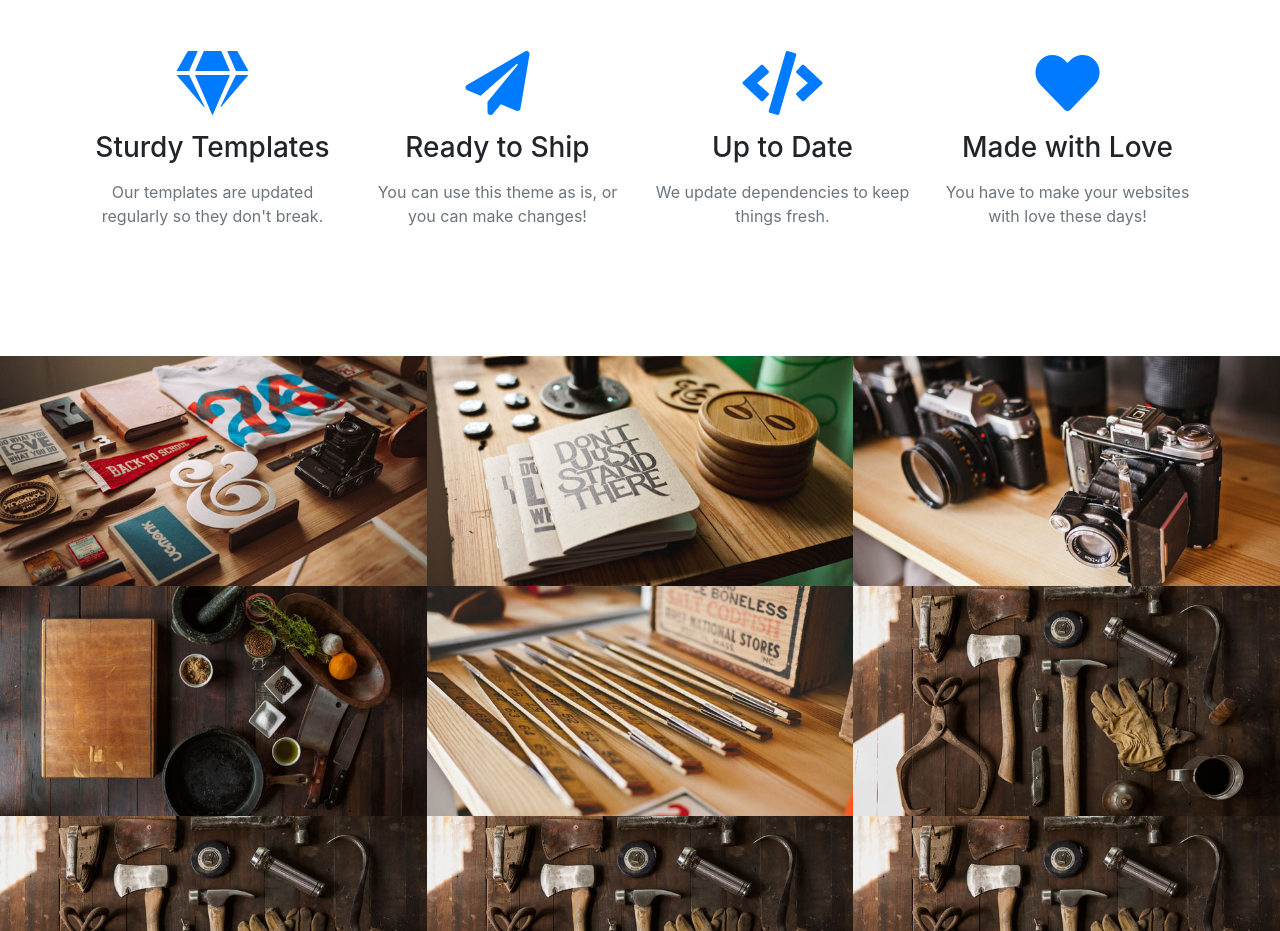
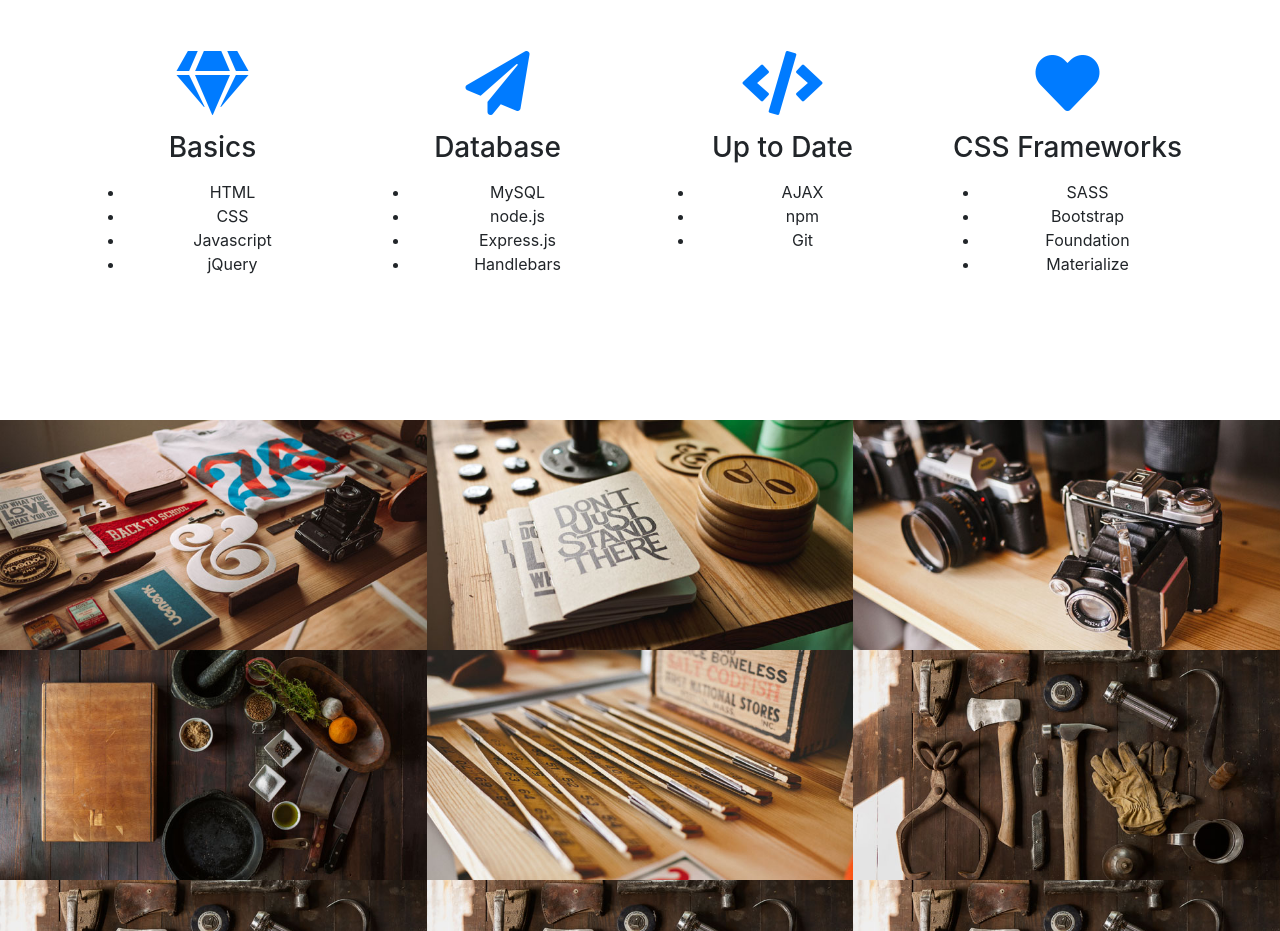
Before and after one commit to TJANGEL/Portfolio2, a website with bundled scripts: page index.html in a window 1280 px wide. Shown: the part 1754-2685 px from the top of the page. Built offline with nearby package versions, Linux system fonts and the light colour scheme.

Commit message:
added skills section

```diff
--- a/index.html
+++ b/index.html
@@ -14,7 +14,7 @@
     <link
       rel="shortcut icon"
       type="image/png"
-      href="assets/images/initials-2.png"
+      href="images/initials-2.png"
     />
     <!-- Bootstrap core CSS -->
     <link href="vendor/bootstrap/css/bootstrap.min.css" rel="stylesheet" />
@@ -155,9 +155,14 @@
           <div class="col-lg-3 col-md-6 text-center">
             <div class="service-box mt-5 mx-auto">
               <i class="fas fa-4x fa-gem text-primary mb-3 sr-icon-1"></i>
-              <h3 class="mb-3">Sturdy Templates</h3>
+              <h3 class="mb-3">Basics</h3>
               <p class="text-muted mb-0">
-                Our templates are updated regularly so they don't break.
+                <ul>
+                  <li>HTML</li>
+                  <li>CSS</li>
+                  <li>Javascript</li>
+                  <li>jQuery</li>
+                </ul>
               </p>
             </div>
           </div>
@@ -166,9 +171,14 @@
               <i
                 class="fas fa-4x fa-paper-plane text-primary mb-3 sr-icon-2"
               ></i>
-              <h3 class="mb-3">Ready to Ship</h3>
+              <h3 class="mb-3">Database</h3>
               <p class="text-muted mb-0">
-                You can use this theme as is, or you can make changes!
+                <ul>
+                  <li>MySQL</li>
+                  <li>node.js</li>
+                  <li>Express.js</li>
+                  <li>Handlebars</li>
+                </ul>
               </p>
             </div>
           </div>
@@ -177,16 +187,25 @@
               <i class="fas fa-4x fa-code text-primary mb-3 sr-icon-3"></i>
               <h3 class="mb-3">Up to Date</h3>
               <p class="text-muted mb-0">
-                We update dependencies to keep things fresh.
+                <ul>
+                    <li>AJAX</li>
+                    <li>npm</li>
+                    <li>Git</li>
+                </ul>
               </p>
             </div>
           </div>
           <div class="col-lg-3 col-md-6 text-center">
             <div class="service-box mt-5 mx-auto">
               <i class="fas fa-4x fa-heart text-primary mb-3 sr-icon-4"></i>
-              <h3 class="mb-3">Made with Love</h3>
+              <h3 class="mb-3">CSS Frameworks</h3>
               <p class="text-muted mb-0">
-                You have to make your websites with love these days!
+                <ul>
+                  <li>SASS</li>
+                  <li>Bootstrap</li>
+                  <li>Foundation</li>
+                  <li>Materialize</li>
+                </ul>
               </p>
             </div>
           </div>
```
